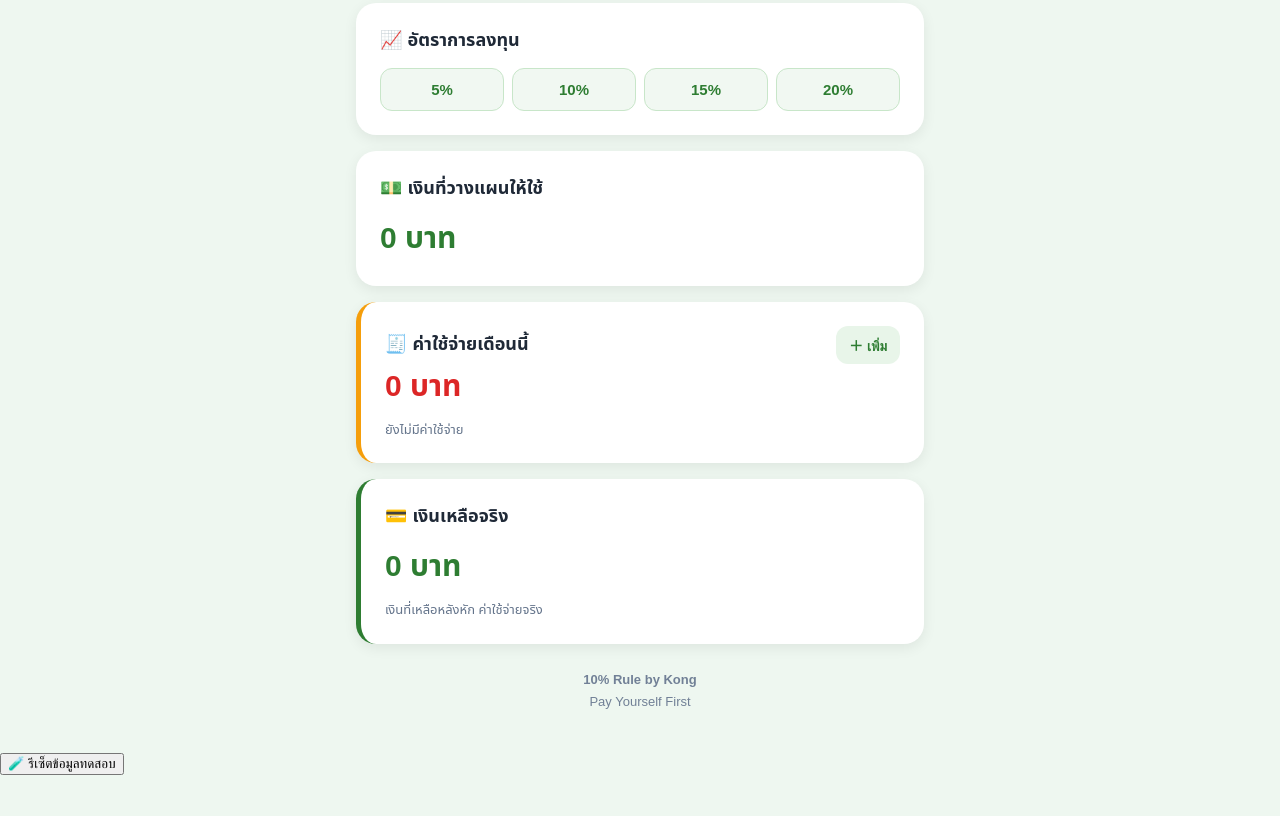
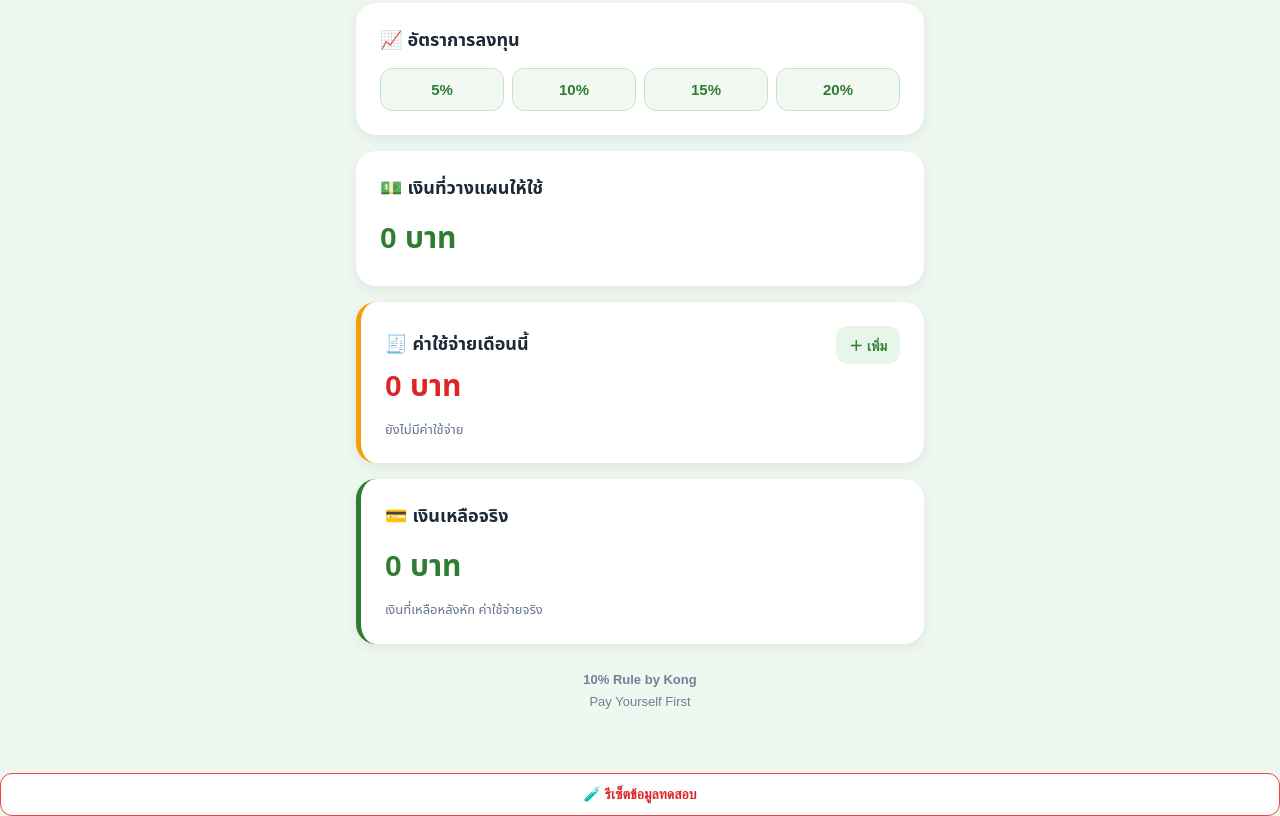
Before and after one commit to klongnom/10-percent-rule-by-kong, a plain HTML site: page index.html in a window 1280 px wide. Shown: the part 2563-3379 px from the top of the page. Before the commit the page ends 3338 px from the top, so only its background shows below. Drawn offline with Linux system fonts and the light colour scheme.

Commit message:
Update style.css

```diff
--- a/style.css
+++ b/style.css
@@ -842,3 +842,24 @@ body {
     font-size: 13px;
     line-height: 1.7;
 }
+
+/* =========================
+   ปุ่มรีเซ็ตข้อมูลทดสอบ
+========================= */
+
+.reset-test-btn {
+    width: 100%;
+    padding: 12px;
+    margin-top: 20px;
+    border: 1px solid #ef4444;
+    border-radius: 12px;
+    background: #fff;
+    color: #dc2626;
+    font-size: 14px;
+    font-weight: 600;
+    cursor: pointer;
+}
+
+.reset-test-btn:active {
+    transform: scale(0.98);
+}
```
